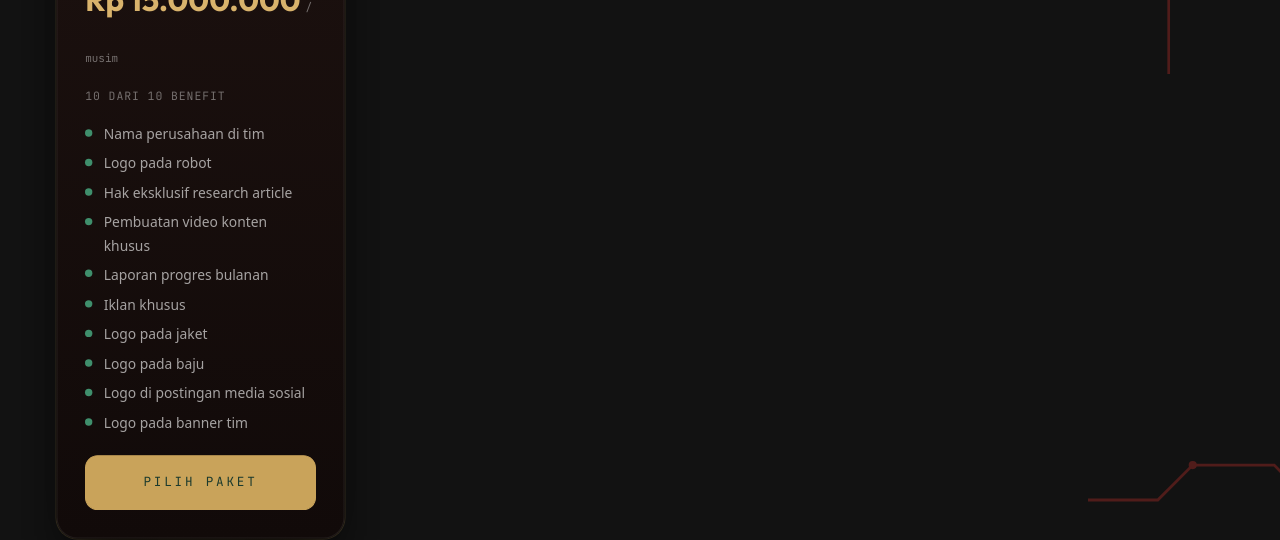
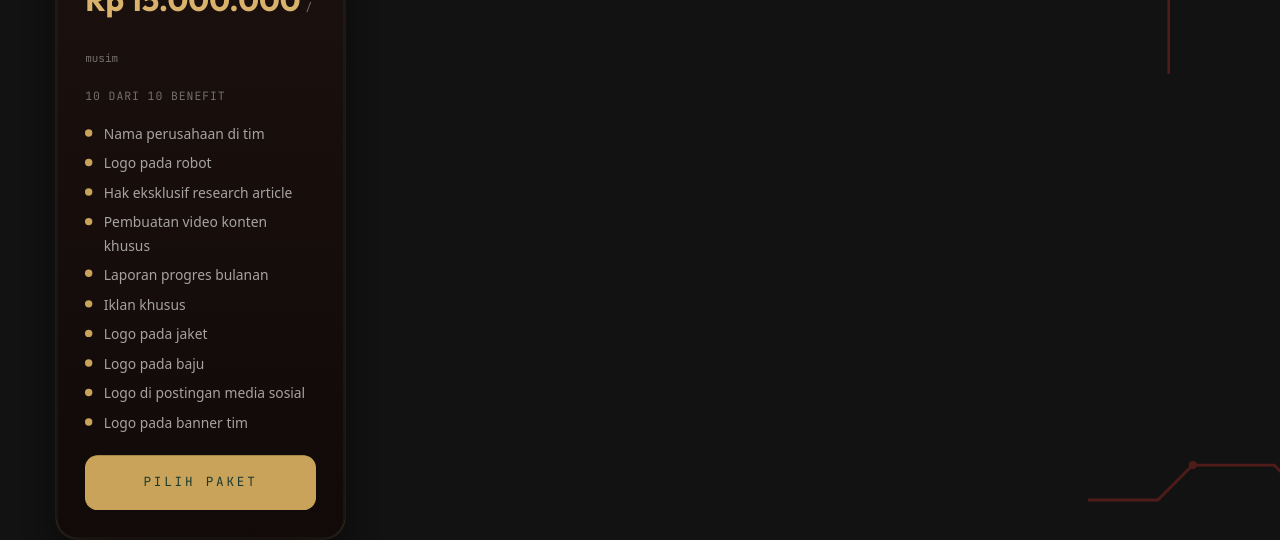
Before and after one commit to Htech5/andromeda, a Next.js app: page /sponsorship in a window 1280 px wide. Shown: the part 1140-1680 px from the top of the page. Built offline with nearby package versions, Linux system fonts and the light colour scheme.

Commit message:
change bullet color

```diff
--- a/src/app/components.css
+++ b/src/app/components.css
@@ -2561,7 +2561,7 @@
 }
 
 .pixel-card.tierCard--top .tierCard__list li::before {
-  background: #3f8f6c;
+  background: #c9a35a;
 }
 
 .tierCard__badge {
```
